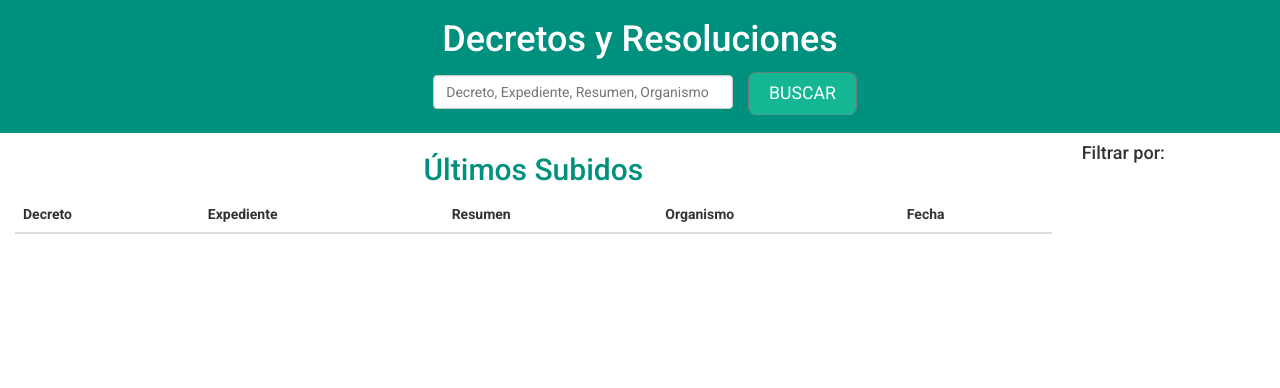
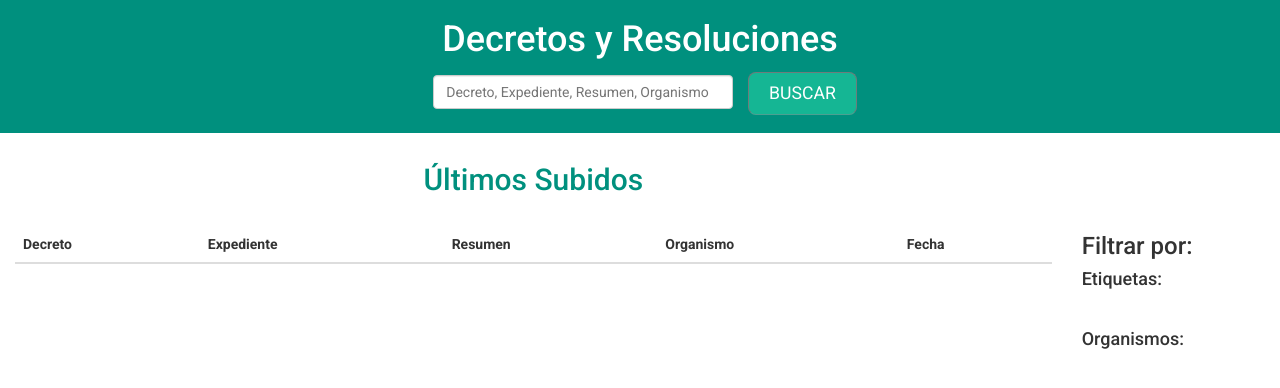
Before and after one commit to mmandrille/archivo, a Django app: template archivo/core/templates/home.html in a window 1280 px wide. Shown: the top 388 px of the page. Run offline with Django 3.2, Linux system fonts and the light colour scheme; the template is opened without the code that fills it: values that come from a table or form of the project are taken from there, others are empty; parts of the project's set-up code (start-up, migrations or seed data) failed here and were passed over; some libraries are stand-ins or nearby versions.

Commit message:
Más estilo y marcado el texto para resultados de busqueda

```diff
--- a/archivo/core/templates/home.html
+++ b/archivo/core/templates/home.html
@@ -15,11 +15,14 @@
     </div>
     <div class="full-width">
         <div class="col-md-10">
-            {% if buscado %}
-              <h2> Elementos Encontrados</h2>
-            {% else %}
-              <h2> Últimos Subidos</h2>
-            {% endif %}
+            <div class="resultados-titulo">
+                {% if buscado %}
+                  <!--Abajo imprimir el TEXTO-->
+                  <h2> Resultados de: "TEXTO"</h2>
+                {% else %}
+                  <h2> Últimos Subidos</h2>
+                {% endif %}
+            </div>
             <div class="lista-archivos">
               <table class="table">
                 <thead>
@@ -48,13 +51,15 @@
         </div>
         <div class="sidebar col-md-2">
           <!--AQUÍ VA EL LISTADO DE ETIQUETAS MAS USADOS (MAX 10)-->
-          <h4>Filtrar por:</h4>
+          <h3>Filtrar por:</h3>
+          <h4>Etiquetas:</h4>
           <ul class="filter-list">
             {% for etiqueta in etiquetas %}
               <li><a href='/etiqueta/{{ etiqueta.id }}'>{{ etiqueta.name }}</a></li>
             {% endfor %}
           </ul>
           <!--AQUÍ VA EL LISTADO DE ORGANISMOS MAS USADOS (MAX 5)-->
+          <h4>Organismos:</h4>
           <ul class="filter-list">
             {% for organismo in organismos %}
               <li><a href='/organismo/{{ organismo.0 }}'>{{ organismo.1 }}</a></li>
--- a/archivo/static_source/css/styles.css
+++ b/archivo/static_source/css/styles.css
@@ -343,6 +343,10 @@ section.seccion-faq p
     width: 90%;
 }
 
+.resultados-titulo {
+    margin: 30px;
+}
+
 .lista-archivos
 {
     padding-left: 0px;
@@ -380,6 +384,22 @@ section.seccion-faq p
 .lista-archivos li a
 {
    color: black;
+}
+
+
+/* Sección Sidebar */
+.sidebar {
+    margin: 80px 0px;
+}
+
+.sidebar ul {
+    /*list-style: none;*/
+    margin: 0px;
+    padding: 10px;
+}
+.sidebar ul li {
+    margin: 0px;
+    padding: 5px 0px;
 }
 
 
```
